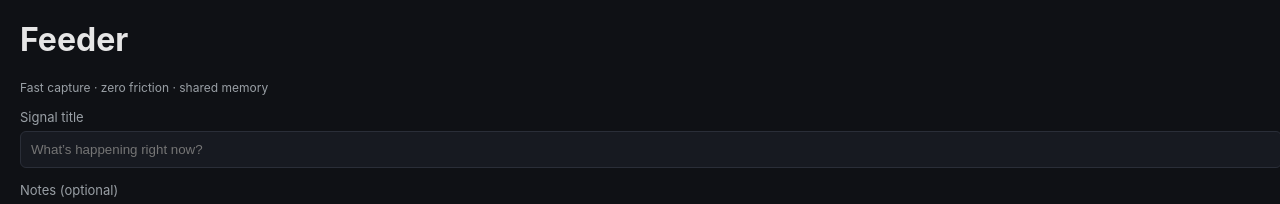
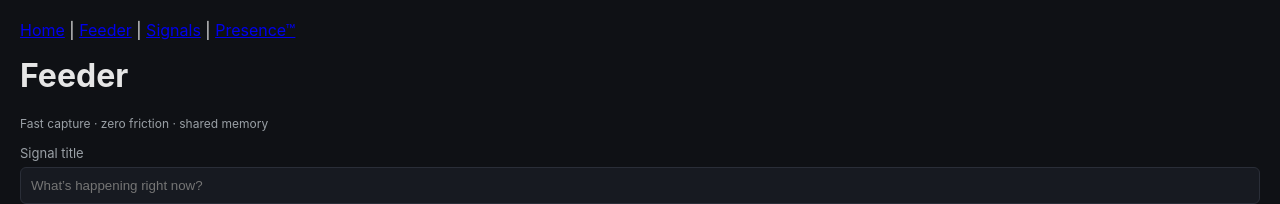
Before and after one commit to otoslifeproject-cell/otos-app, a plain HTML site: page feeder.html in a window 1280 px wide. Shown: the top 204 px of the page. Drawn offline with Linux system fonts and the light colour scheme.

Commit message:
Update feeder.html

```diff
--- a/feeder.html
+++ b/feeder.html
@@ -1,3 +1,9 @@
+<nav style="margin-bottom:16px;">
+  <a href="./index.html">Home</a> |
+  <a href="./feeder.html">Feeder</a> |
+  <a href="./signals.html">Signals</a> |
+  <a href="./presence.html">Presence™</a>
+</nav>
 <!DOCTYPE html>
 <html lang="en">
 <head>
```
